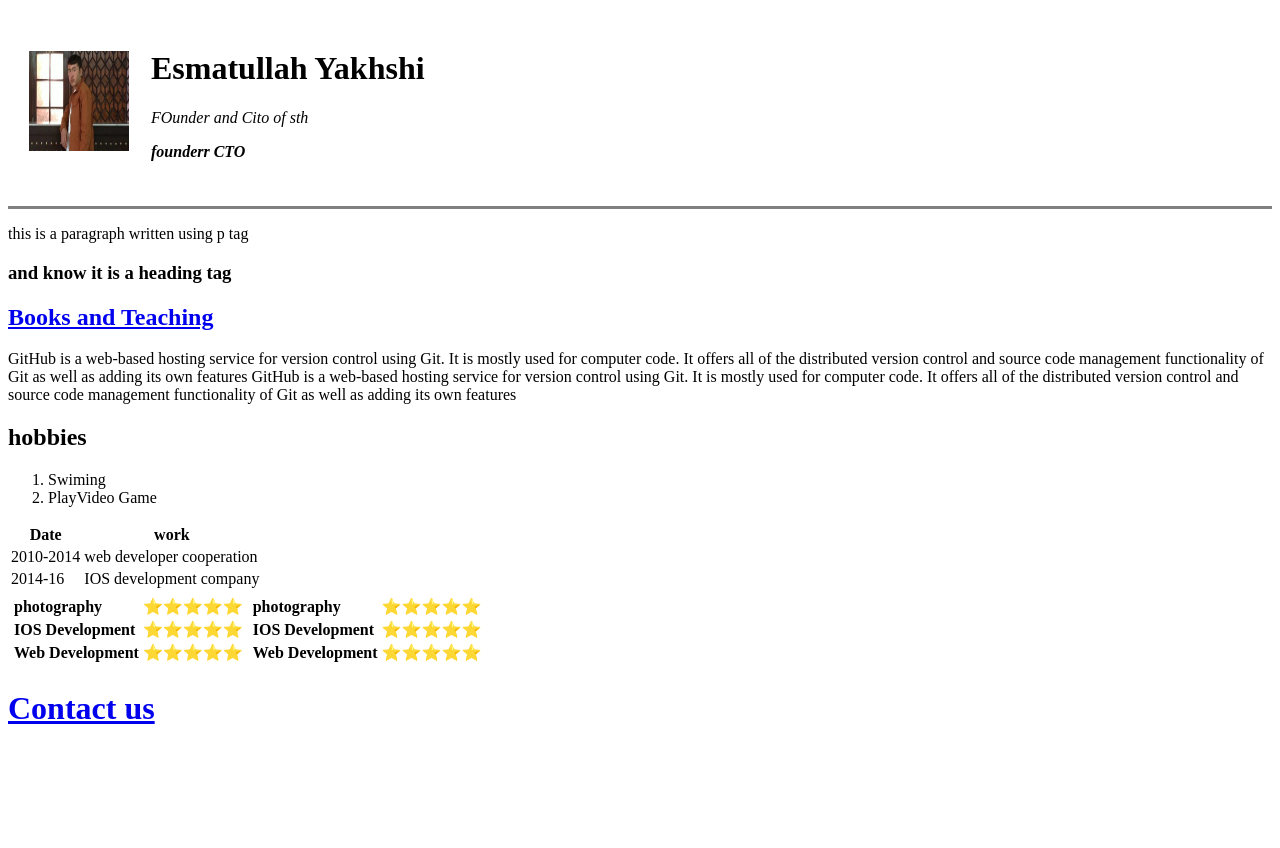
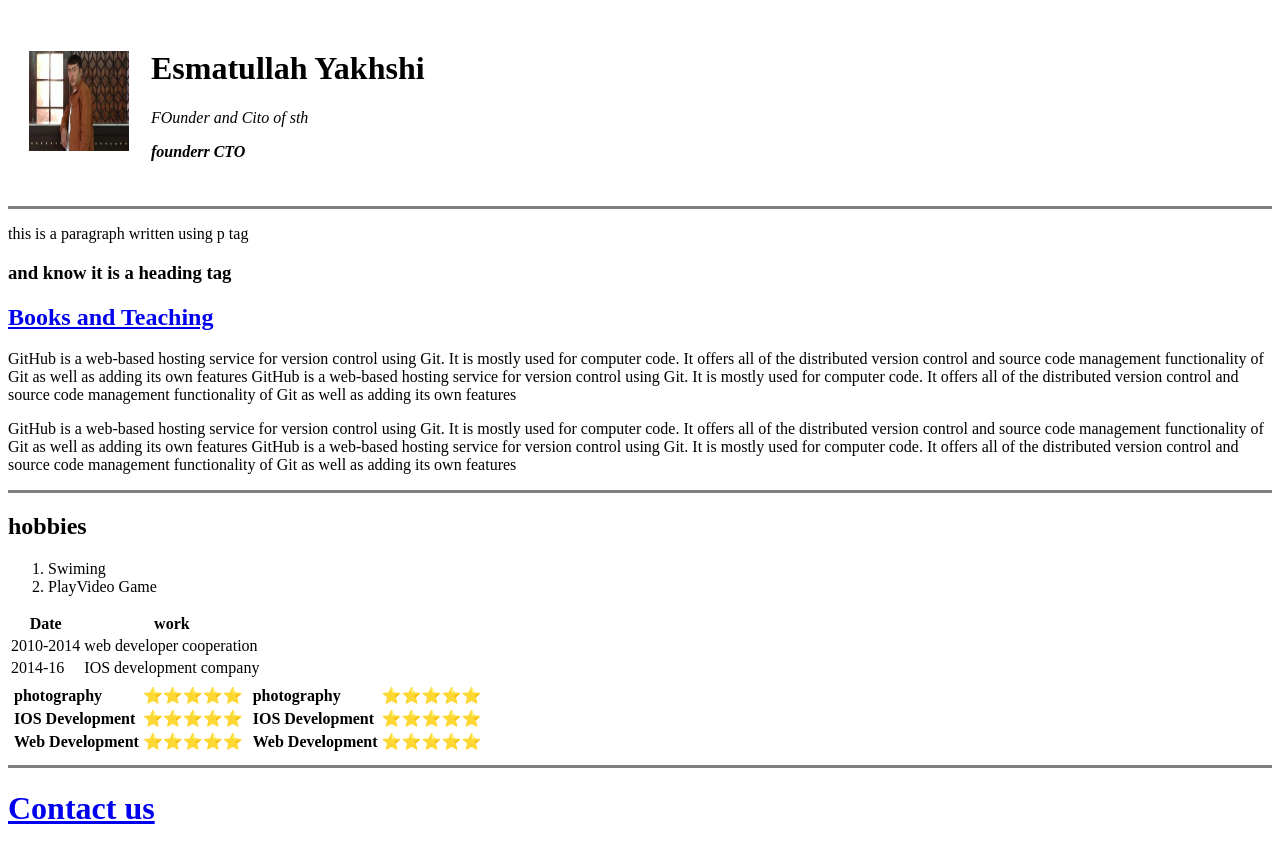
Before and after one commit to Yakhshi94/MyFirstWebSite, a plain HTML site: page index.html in a window 1280 px wide. Before the commit the page ends 800 px from the top, so only its background shows below. Drawn offline with Linux system fonts and the light colour scheme.

Commit message:
Update index.html

```diff
--- a/index.html
+++ b/index.html
@@ -25,6 +25,12 @@
   GitHub is a web-based hosting service for version control using Git. It is mostly used for computer code.
    It offers all of the distributed version control and source code management functionality of Git as well as adding its own features
   </p>
+   <p>GitHub is a web-based hosting service for version control using Git. It is mostly used for computer code.
+  It offers all of the distributed version control and source code management functionality of Git as well as adding its own features
+  GitHub is a web-based hosting service for version control using Git. It is mostly used for computer code.
+   It offers all of the distributed version control and source code management functionality of Git as well as adding its own features
+  </p>
+  <hr size="3" noshade />
   <h2>hobbies</h2>
   <ol>
   <li>Swiming</li>
@@ -82,6 +88,7 @@
       </table>
     </td>
   </table>
+  <hr size="3" noshade />
   <h1><a href="contact.html">Contact us</a></a></h1>
 </body>
 </html>
```
